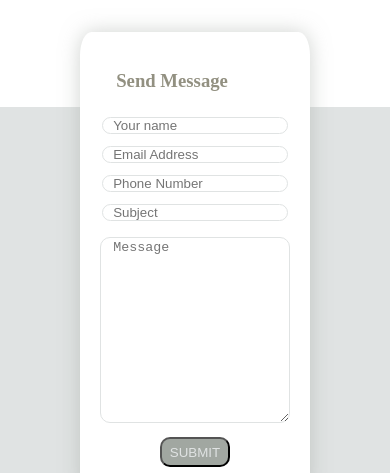
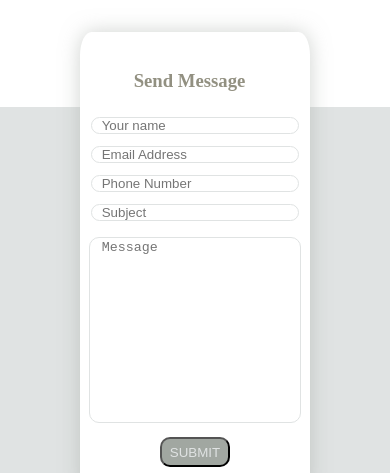
Before and after one commit to viviRbi/viviRbi.github.io, a plain HTML site: page index.html in a window 390 px wide. Shown: the part 4262-4735 px from the top of the page. Drawn offline with Linux system fonts and the light colour scheme.

Commit message:
responsive form update

```diff
--- a/responsive.css
+++ b/responsive.css
@@ -138,6 +138,14 @@
 	}
 	form header, form input{
 		height: 15%;
+		width: 90%!important;
+		margin-left: 6px!important;
+		margin-right: 6px!important;
+	}
+	.form-message{
+		width: auto!important;
+		margin-left: 6px!important;
+		margin-right: 6px!important;
 	}
 	form button{
 		display: block;
--- a/style.css
+++ b/style.css
@@ -563,6 +563,8 @@ form{
 	text-indent: 10px;
 	border-color: var(--lightGrey);
 	line-height: 16px;
+	min-width: 90%;
+	resize: none;
 }
 #contact button{
 	width: 70px;
```
